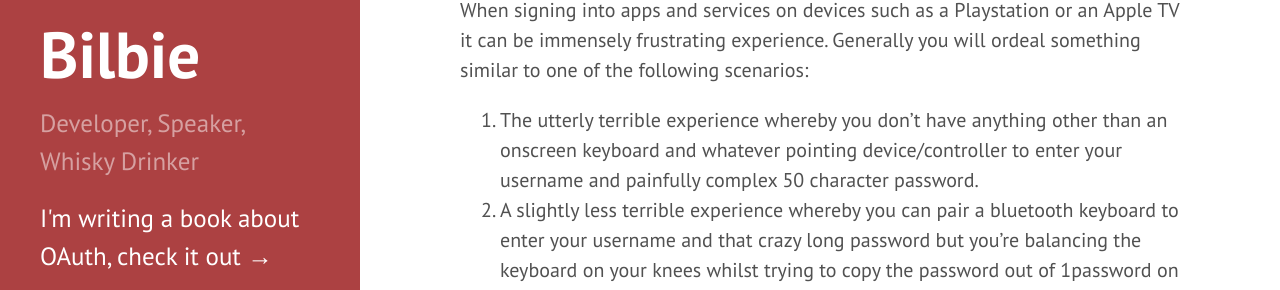
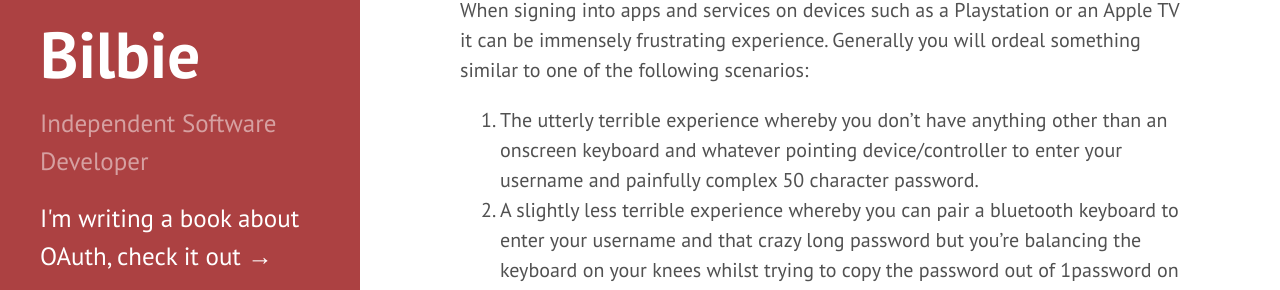
Before and after one commit to alexbilbie/alexbilbie.github.com, a Jekyll site: the page built from index.html, in a window 1280 px wide. Shown: the part 185-475 px from the top of the page. Built offline with Jekyll 4.4.1, drawn with Linux system fonts in a browser that asks for light colours; the list of posts is cut into pages by our own code.

Commit message:
Updated _config.yml

```diff
--- a/_config.yml
+++ b/_config.yml
@@ -3,8 +3,8 @@ permalink:        /:year/:month/:title
 
 # Setup
 title:            Alex Bilbie
-tagline:          'Developer, Speaker, Whisky Drinker'
-description:      'Developer, Speaker, Whisky Drinker'
+tagline:          'Independent Software Developer'
+description:      'Independent Software Developer'
 url:              http://localhost:4000
 
 author:
```
